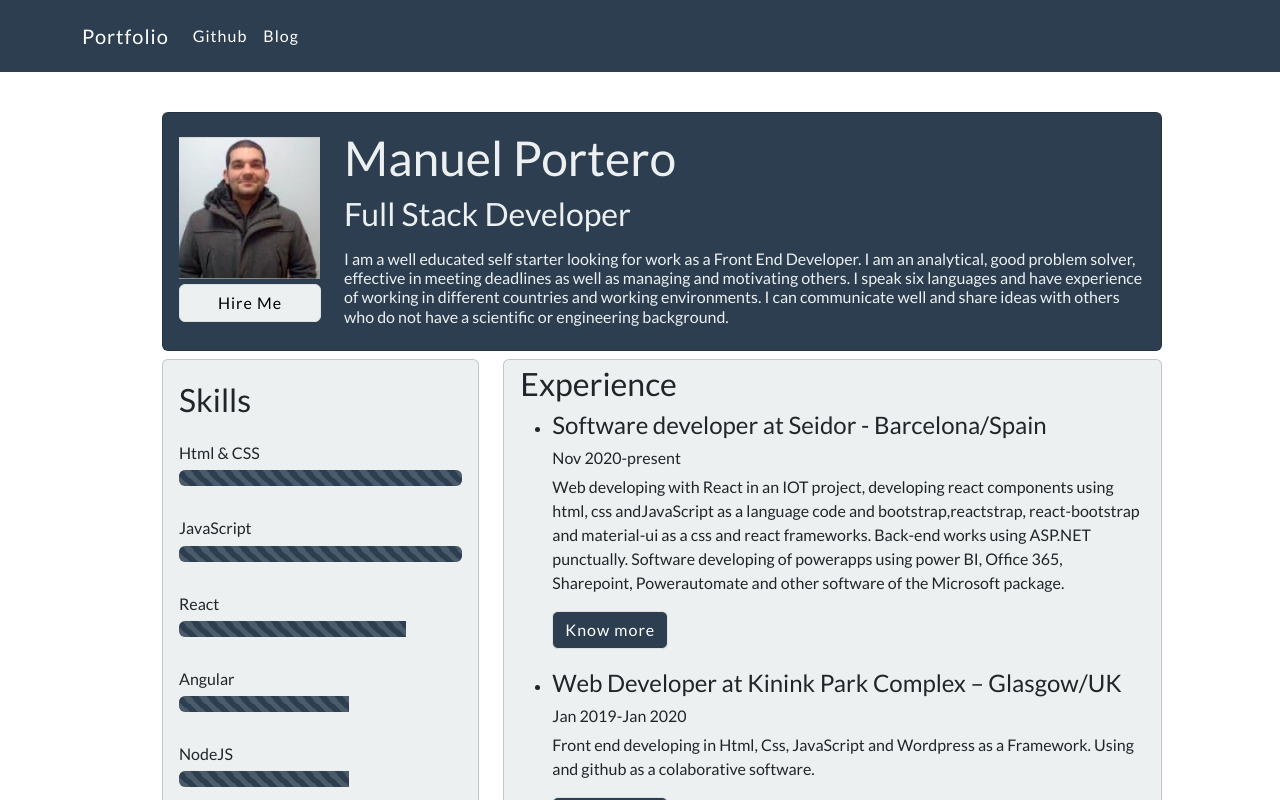
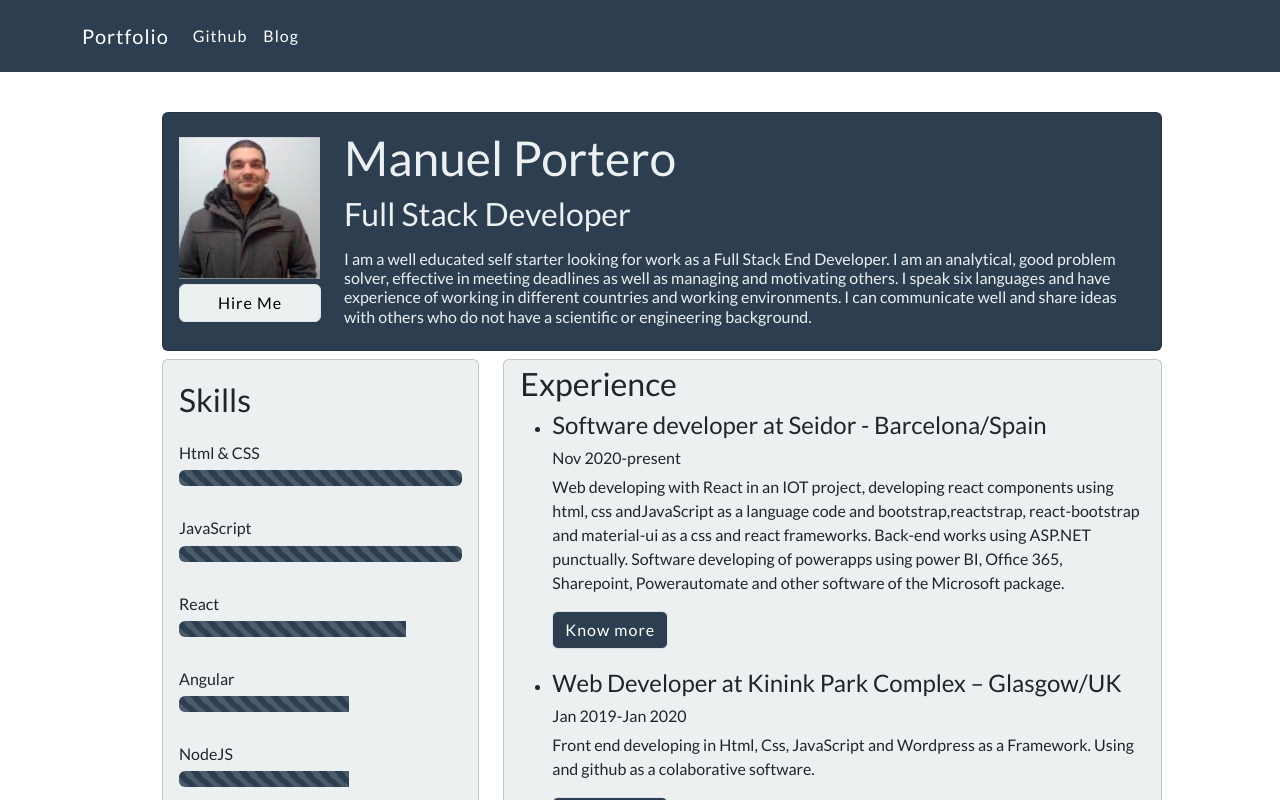
Before and after one commit to SteelTitansax/FullStack_PortFolio, a Next.js app: page / in a window 1280 px wide. Shown: the top 800 px of the page. Built offline with nearby package versions, Linux system fonts and the light colour scheme; a small style sheet from the web is missing.

Commit message:
profile fixed

```diff
--- a/pages/index.js
+++ b/pages/index.js
@@ -23,7 +23,7 @@ const Index = () =>
                 <div className="col-md-10">
                     <h1 >Manuel Portero </h1>
                     <h3 >Full Stack Developer</h3>
-                    <h6 style={{paddingTop:'8px'}}> I am a well educated self starter looking for work as a Front End Developer. I am an analytical,
+                    <h6 style={{paddingTop:'8px'}}> I am a well educated self starter looking for work as a Full Stack End Developer. I am an analytical,
                     good problem solver, effective in meeting deadlines as well as managing and motivating
                     others. I speak six languages and have experience of working in different countries and
                     working environments. I can communicate well and share ideas with others who do not have a
```
